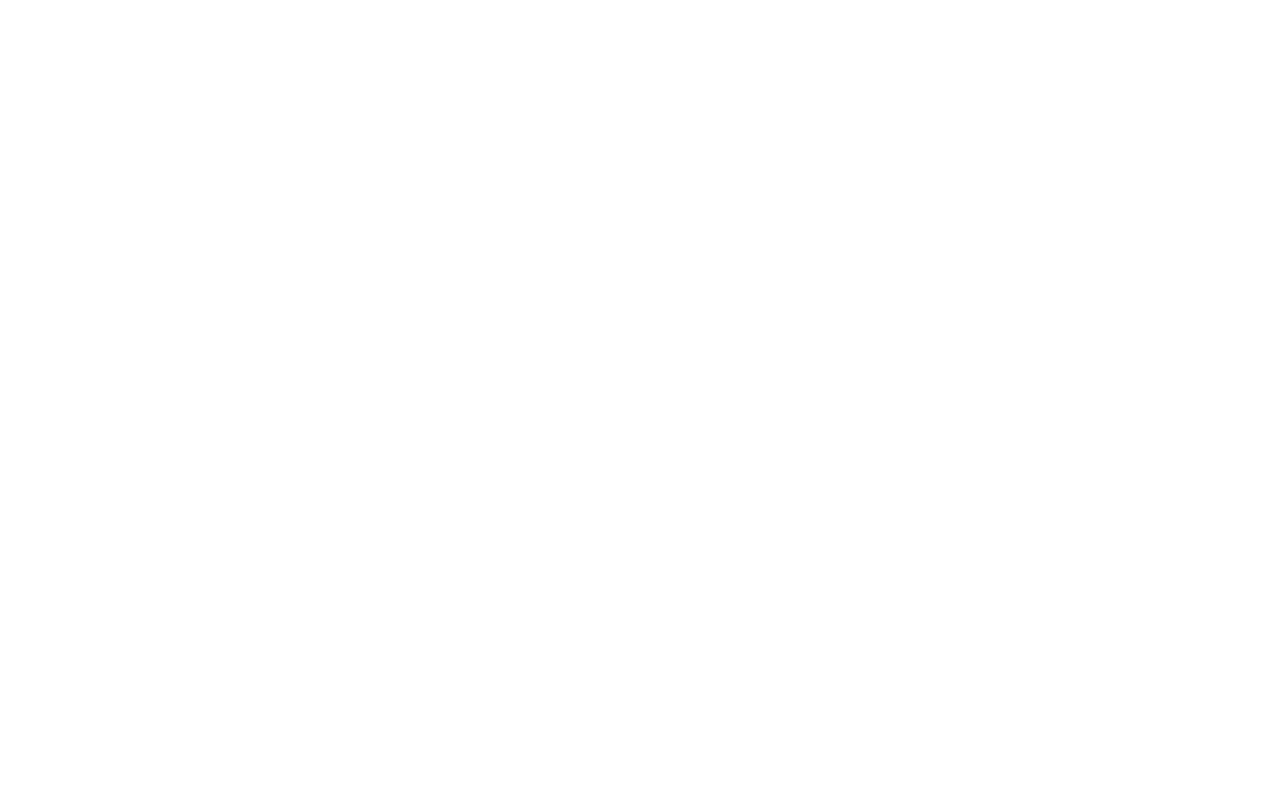
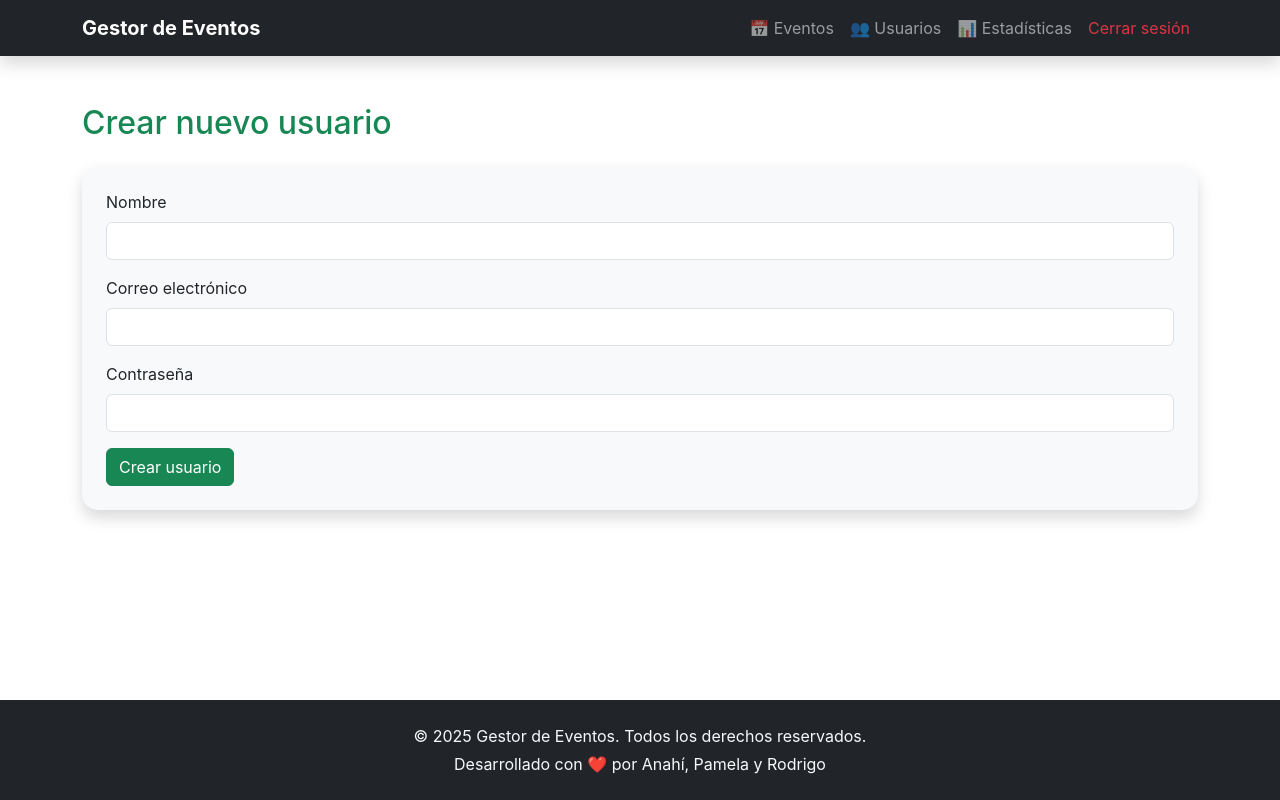
Before and after one commit to NiggetChuckens/event_manager, a React (Create React App) app in the folder frontend/: page /createuser in a window 1280 px wide. Before the commit this address had no page. Built offline with nearby package versions, Linux system fonts and the light colour scheme.

Commit message:
Creación formulario Crear Usuario
Se crea un formulario para que el administrador pueda crear usuarios en la pagina.

```diff
--- a/frontend/src/App.jsx
+++ b/frontend/src/App.jsx
@@ -8,6 +8,7 @@
 import Users from './pages/admin/usersadmin';
 import Stats from './pages/admin/stats';
 import CreateEvent from './pages/admin/createevent';
+import CreateUser from './pages/admin/createuser';
 
 const App = () => {
   return (
@@ -21,7 +22,7 @@
         <Route path="/admin/users" element={<Users />} />
         <Route path="/admin/stats" element={<Stats />} />
         <Route path="/create" element={<CreateEvent />} />
-
+        <Route path="/createuser" element={<CreateUser />} />
       </Routes>
     </Router>
   );
--- /dev/null
+++ b/frontend/src/pages/admin/createuser.jsx
@@ -0,0 +1,77 @@
+import { useState } from "react";
+import Footer from "../../components/footer";
+import NavbarAdmin from "../../components/navbaradmin";
+
+const CreateUser = () => {
+  const [formData, setFormData] = useState({
+    nombre: "",
+    email: "",
+    password: ""
+  });
+
+  const handleChange = (e) => {
+    const { name, value } = e.target;
+    setFormData({
+      ...formData,
+      [name]: value
+    });
+  };
+
+  const handleSubmit = (e) => {
+    e.preventDefault();
+    console.log("Usuario enviado:", formData);
+  };
+
+  return (
+    <div className="d-flex flex-column min-vh-100">
+      <NavbarAdmin />
+      <div className="container py-5 flex-grow-1">
+        <h2 className="mb-4 text-success">Crear nuevo usuario</h2>
+        <form onSubmit={handleSubmit} className="bg-light p-4 rounded-4 shadow">
+          <div className="mb-3">
+            <label className="form-label">Nombre</label>
+            <input
+              type="text"
+              name="nombre"
+              className="form-control"
+              value={formData.nombre}
+              onChange={handleChange}
+              required
+            />
+          </div>
+
+          <div className="mb-3">
+            <label className="form-label">Correo electrónico</label>
+            <input
+              type="email"
+              name="email"
+              className="form-control"
+              value={formData.email}
+              onChange={handleChange}
+              required
+            />
+          </div>
+
+          <div className="mb-3">
+            <label className="form-label">Contraseña</label>
+            <input
+              type="password"
+              name="password"
+              className="form-control"
+              value={formData.password}
+              onChange={handleChange}
+              required
+            />
+          </div>
+
+          <button type="submit" className="btn btn-success">
+            Crear usuario
+          </button>
+        </form>
+      </div>
+      <Footer />
+    </div>
+  );
+};
+
+export default CreateUser;
--- a/frontend/src/pages/admin/homeadmin.jsx
+++ b/frontend/src/pages/admin/homeadmin.jsx
@@ -8,18 +8,18 @@
       <NavbarAdmin />
       <div className="container py-5 flex-grow-1">
         <div className="bg-white p-5 rounded-4 shadow">
-        <h1 className="display-5 fw-bold text-dark">Panel de Administración</h1>
-        <p className="lead text-muted">
+          <h1 className="display-5 fw-bold ">Panel de Administración</h1>
+          <p className="lead ">
             Bienvenida, administrador. Desde aquí puedes gestionar los eventos, usuarios y revisar estadísticas.
           </p>
 
           <div className="row mt-4 g-4">
             <div className="col-md-4">
-            <div className="card border-primary h-100">
+              <div className="card border-success h-100">
                 <div className="card-body text-center">
-                <h5 className="card-title">📅 Eventos</h5>
-                <p className="card-text">Crea, edita o elimina eventos programados.</p>
-                <Link to="/admin/events" className="btn btn-outline-primary">Gestionar</Link>
+                  <h5 className="card-title text-success">📅 Eventos</h5>
+                  <p className="card-text text-muted">Crea, edita o elimina eventos programados.</p>
+                  <Link to="/admin/events" className="btn btn-success">Gestionar</Link>
                 </div>
               </div>
             </div>
@@ -27,19 +27,19 @@
             <div className="col-md-4">
               <div className="card border-success h-100">
                 <div className="card-body text-center">
-                <h5 className="card-title">👥 Usuarios</h5>
-                <p className="card-text">Administra los usuarios registrados y sus roles.</p>
-                <Link to="/admin/users" className="btn btn-outline-success">Ver usuarios</Link>
+                  <h5 className="card-title text-success">👥 Usuarios</h5>
+                  <p className="card-text text-muted">Administra los usuarios registrados y sus roles.</p>
+                  <Link to="/admin/users" className="btn btn-success">Ver usuarios</Link>
                 </div>
               </div>
             </div>
 
             <div className="col-md-4">
-            <div className="card border-warning h-100">
+              <div className="card border-success h-100">
                 <div className="card-body text-center">
-                <h5 className="card-title">📊 Estadísticas</h5>
-                <p className="card-text">Consulta métricas y actividad reciente.</p>
-                <Link to="/admin/stats" className="btn btn-outline-warning">Ver estadísticas</Link>
+                  <h5 className="card-title text-success">📊 Estadísticas</h5>
+                  <p className="card-text text-muted">Consulta métricas y actividad reciente.</p>
+                  <Link to="/admin/stats" className="btn btn-success">Ver estadísticas</Link>
                 </div>
               </div>
             </div>
--- a/frontend/src/pages/admin/usersadmin.jsx
+++ b/frontend/src/pages/admin/usersadmin.jsx
@@ -1,13 +1,20 @@
 import Footer from "../../components/footer";
 import NavbarAdmin from "../../components/navbaradmin";
+import { Link } from 'react-router-dom';
+
+
 const AdminUsers = () => {
   return (
     <div className="d-flex flex-column min-vh-100">
       <NavbarAdmin />
-    <div className="container py-5">
-      <h2 className="mb-4">👥 Gestión de Usuarios</h2>
+      <div className="container py-5 flex-grow-1">
+        <h2 className="mb-4 text-success">👥 Gestión de Usuarios</h2>
+        <div className="d-flex justify-content-between mb-3">
+          <Link to="/createuser" className="btn btn-success">+ Crear nuevo usuario</Link>
+        </div>
+
         <table className="table table-hover">
-        <thead className="table-light">
+          <thead className="table-success">
             <tr>
               <th>Nombre</th>
               <th>Email</th>
@@ -25,7 +32,7 @@
                 <button className="btn btn-sm btn-outline-danger">Eliminar</button>
               </td>
             </tr>
-          {/* Más usuarios */}
+            {/* Puedes mapear usuarios reales desde props o estado más adelante */}
           </tbody>
         </table>
       </div>
```
Lines whose indentation alone changed are shown as unchanged.
